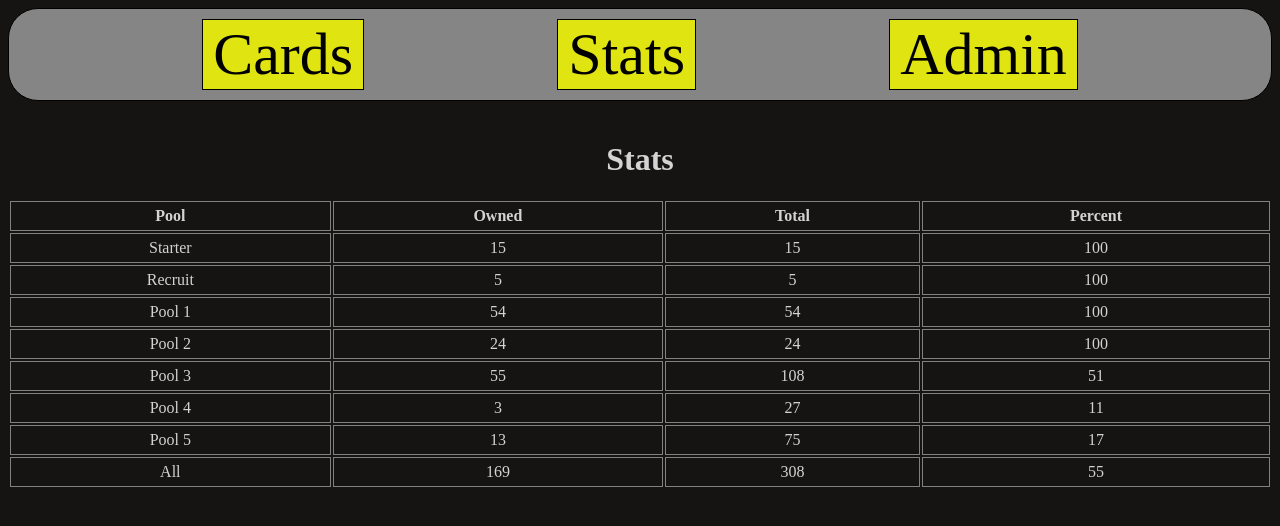
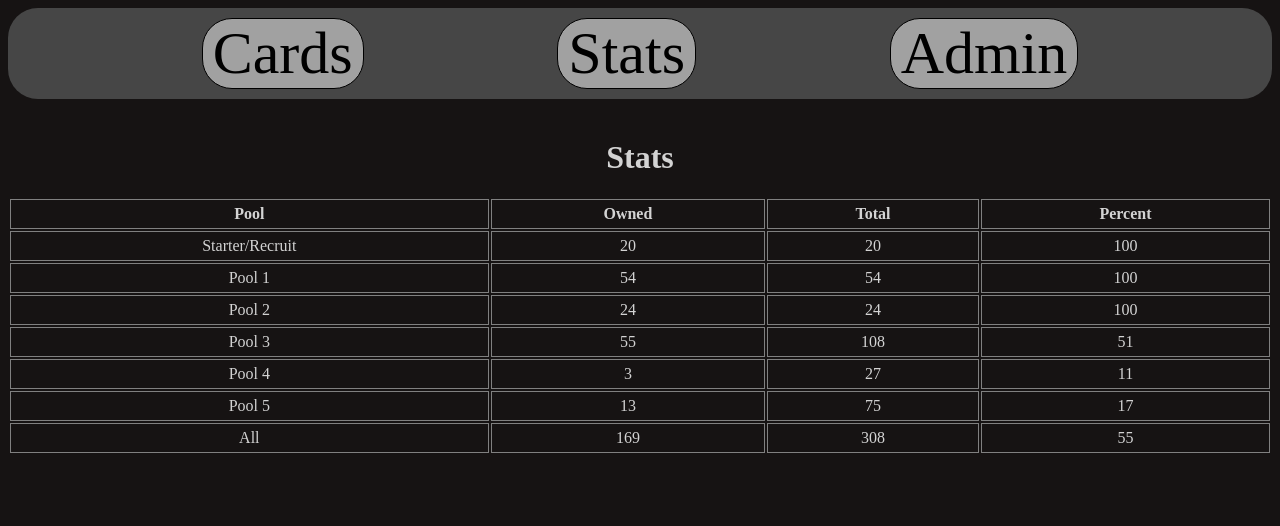
Before and after one commit to tannerjs7/marvel-snap, a Django app: page /snap/stats/ in a window 1280 px wide. Shown: the top 526 px of the page. Run offline with Django 5.2, Linux system fonts and the light colour scheme; data comes from the database, SQL or seed files in the repository; both versions use the stored data as it was after the commit.

Commit message:
Change nav styles, combine starter/recruit stats
Also changed pool column to display full names.

```diff
--- a/mysite/snap/static/snap/style.css
+++ b/mysite/snap/static/snap/style.css
@@ -36,22 +36,22 @@ img {
 }
 
 nav {
-    background-color: rgb(133, 133, 133);
+    background-color: rgb(70, 70, 70);
     display: flex;
     justify-content: space-evenly;
-    border: 1px solid black;
     font-size: 60px;
     margin-bottom: 40px;
     border-radius: 30px;
 }
 
 nav a {
-    background-color: rgb(224, 228, 16);
+    background-color: rgb(161, 161, 161);
     text-decoration: none;
     color: black;
     padding: 0px 10px;
     border: 1px solid black;
     margin: 10px 0px;
+    border-radius: 30px;
 }
 
 .dataTables_filter input, .dataTables_length select {
--- a/mysite/snap/templates/snap/index.html
+++ b/mysite/snap/templates/snap/index.html
@@ -74,7 +74,7 @@
                 <td>{{ card.cost }}</td>
                 <td>{{ card.power }}</td>
                 <td>{{ card.description }}</td>
-                <td>{{ card.pool }}</td>
+                <td>{{ card.get_pool_display }}</td>
                 <form action="{% url 'snap:toggle_owned' card.name %}" method="post">
                     {% csrf_token %}
                     <td><input type="checkbox" name="owned" {% if card.owned %} checked {% endif %}></td>
--- a/mysite/snap/views.py
+++ b/mysite/snap/views.py
@@ -16,33 +16,30 @@ def index(request):
 def stats(request):
     cards = Card.objects.all()
     owned_rates = [[0, 0], [0, 0], [0, 0], [0, 0], [0, 0], [0, 0], [0, 0], [0, 0]]
-    pools = ['Starter', 'Recruit', 'Pool 1', 'Pool 2', 'Pool 3', 'Pool 4', 'Pool 5', 'All']
+    pools = ['Starter/Recruit', 'Pool 1', 'Pool 2', 'Pool 3', 'Pool 4', 'Pool 5', 'All']
 
     for card in cards:
-        if card.pool == 'starter':
+        if card.pool == 'starter' or card.pool =='recruit':
             owned_rates[0][1] += 1
             if card.owned == True: owned_rates[0][0] += 1
-        elif card.pool == 'recruit':
+        elif card.pool == '1':
             owned_rates[1][1] += 1
             if card.owned == True: owned_rates[1][0] += 1
-        elif card.pool == '1':
+        elif card.pool == '2':
             owned_rates[2][1] += 1
             if card.owned == True: owned_rates[2][0] += 1
-        elif card.pool == '2':
+        elif card.pool == '3':
             owned_rates[3][1] += 1
             if card.owned == True: owned_rates[3][0] += 1
-        elif card.pool == '3':
+        elif card.pool == '4':
             owned_rates[4][1] += 1
             if card.owned == True: owned_rates[4][0] += 1
-        elif card.pool == '4':
+        elif card.pool == '5':
             owned_rates[5][1] += 1
             if card.owned == True: owned_rates[5][0] += 1
-        elif card.pool == '5':
+        if card.pool != 'none':
             owned_rates[6][1] += 1
             if card.owned == True: owned_rates[6][0] += 1
-        if card.pool != 'none':
-            owned_rates[7][1] += 1
-            if card.owned == True: owned_rates[7][0] += 1
 
     context = {'cards': cards,
                'owned_rates': owned_rates,
```
Also changed, not shown: mysite/db.sqlite3, mysite/media/card_images/chimichanga.png (added), mysite/media/card_images/mysterio-_qkds6Bf.png (added).
